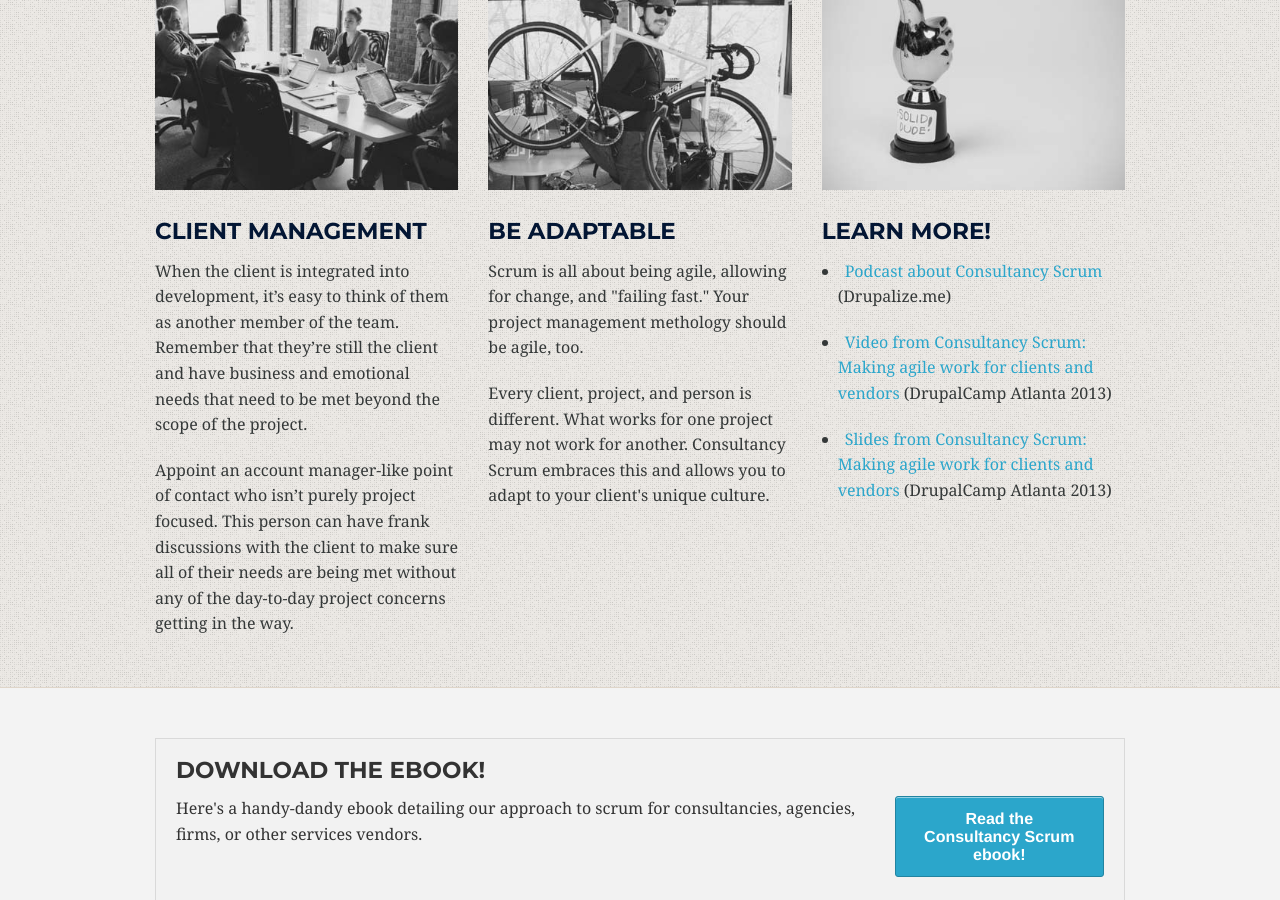
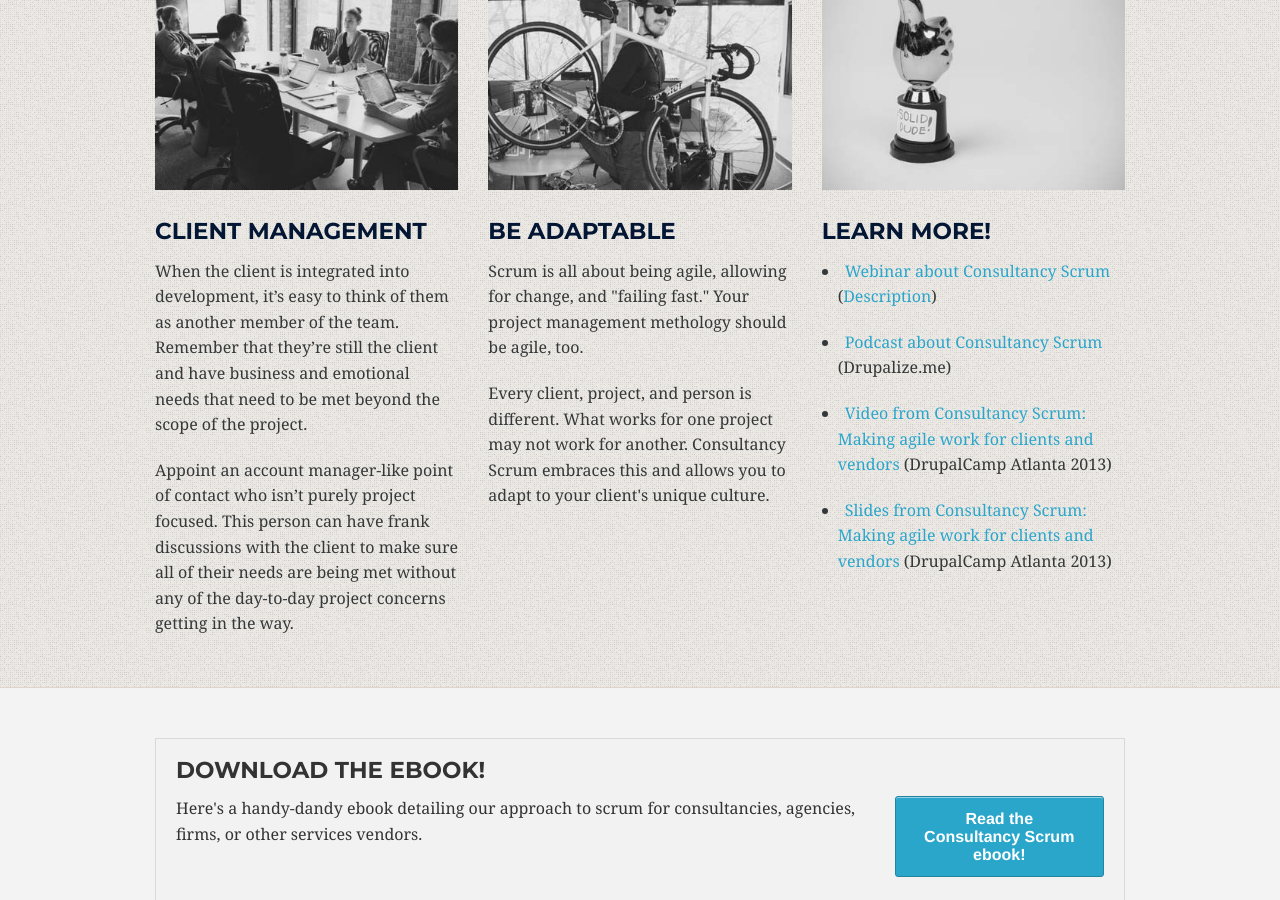
Before and after one commit to fourkitchens/consultancy-scrum, a Jekyll site: the page built from _posts/0000-01-01-en-us.html, in a window 1280 px wide and 900 px high, scrolled down 1671 px. Built offline with Jekyll 4.4.1, drawn with Linux system fonts in a browser that asks for light colours; some web fonts are replaced.

Commit message:
Adding webinar link.

```diff
--- a/_posts/0000-01-01-en-us.html
+++ b/_posts/0000-01-01-en-us.html
@@ -94,6 +94,7 @@ permalink: /
     <img src="img/cs_005.jpg" />
     <h4>Learn more!</h4>
     <ul class="body">
+      <li><a href="https://www.youtube.com/watch?v=HyVC3dGkpm8">Webinar about Consultancy Scrum</a> (<a href="https://www.acquia.com/resources/acquia-tv/conference/consultancy-scrum-making-agile-work-clients-and-vendors-march-11-2014">Description</a>)</li>
       <li><a href="https://www.lullabot.com/blog/podcasts/consultancy-scrum">Podcast about Consultancy Scrum</a> (Drupalize.me)</li>
       <li><a href="http://4ktch.in/HIaXkc">Video from Consultancy Scrum: Making agile work for clients and vendors</a> (DrupalCamp Atlanta 2013)</li>
       <li><a href="http://4ktch.in/scrum-dcatl2013">Slides from Consultancy Scrum: Making agile work for clients and vendors</a> (DrupalCamp Atlanta 2013)</li>
```
